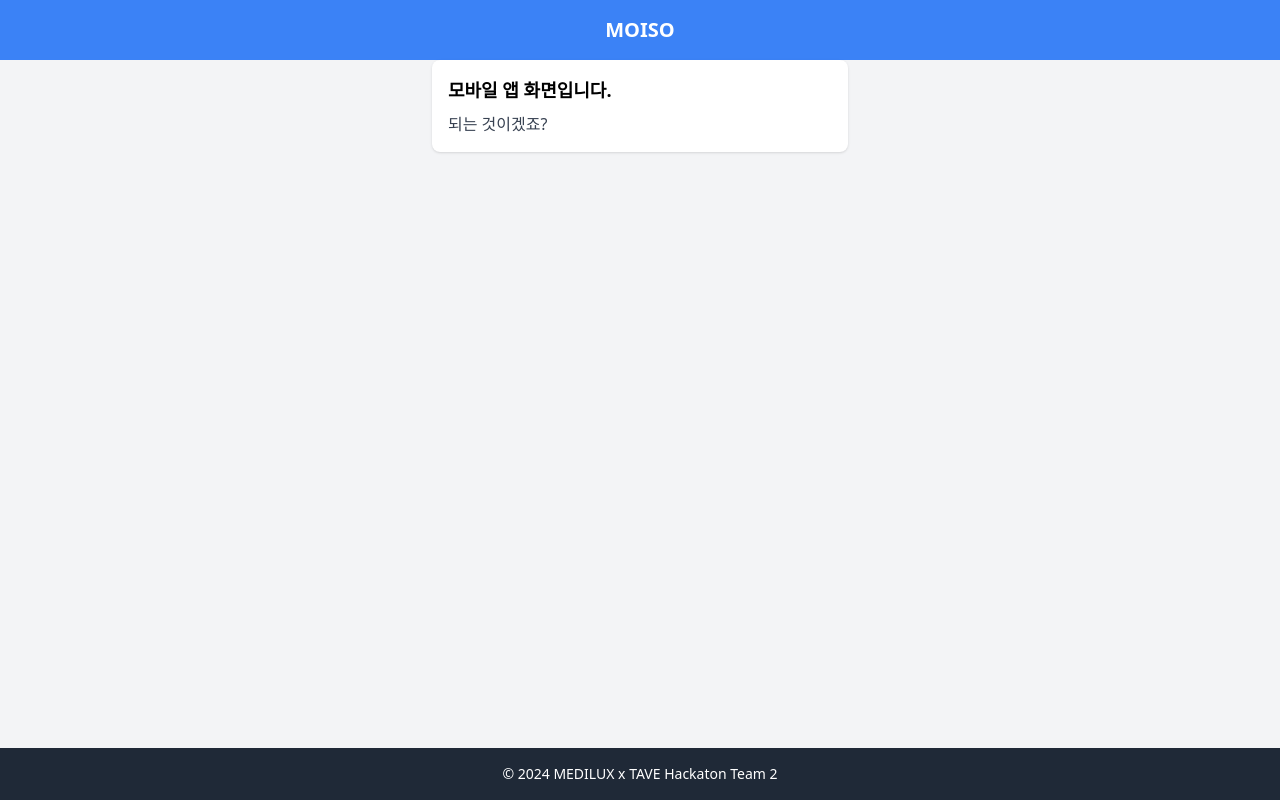
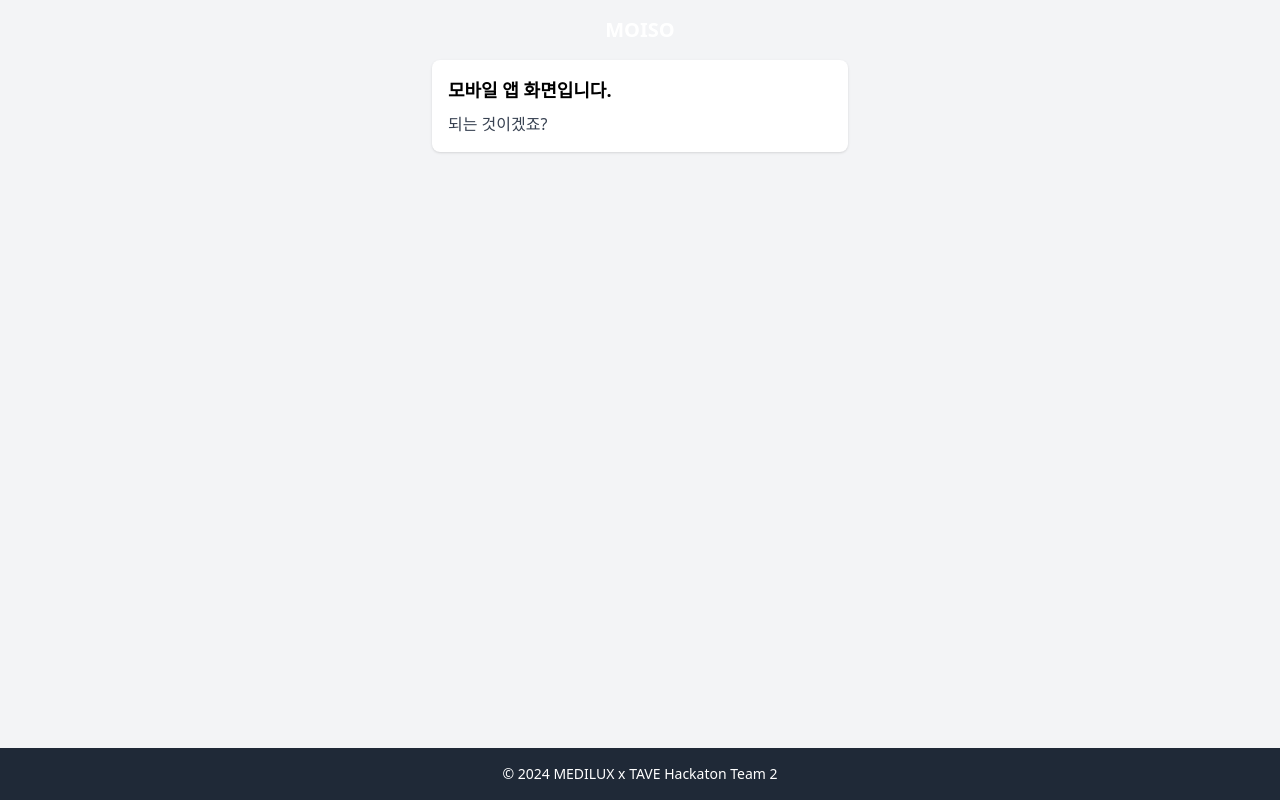
Before and after one commit to METAPOR-2/Frontend, a React (Create React App) app in the folder metafor-frontend/: page / in a window 1280 px wide. Built offline with nearby package versions, Linux system fonts and the light colour scheme.

Commit message:
first setting

```diff
--- a/metafor-frontend/src/App.js
+++ b/metafor-frontend/src/App.js
@@ -1,7 +1,7 @@
 function App() {
   return (
     <div className="flex flex-col items-center justify-center min-h-screen bg-gray-100">
-      <header className="w-full py-4 bg-blue-500 text-white text-center">
+      <header className="w-full py-4 bg-black-100 text-white text-center">
         <h1 className="text-xl font-bold">MOISO</h1>
       </header>
       <main className="flex-grow w-full max-w-md px-4">
```
